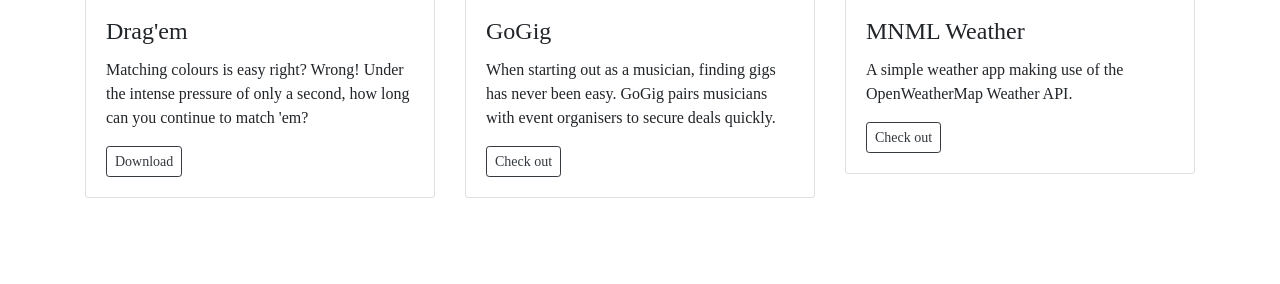
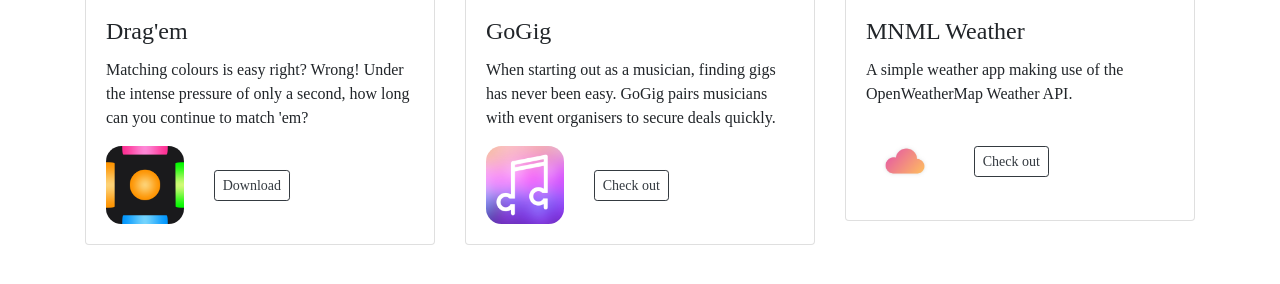
Before and after one commit to LChilvers05/LChilvers05.github.io, a plain HTML site: page portfolio.html in a window 1280 px wide. Shown: the part 304-588 px from the top of the page. Drawn offline with nearby package versions, Linux system fonts and the light colour scheme.

Commit message:
App icons in Portfolio
Added app icons to the portfolio page

```diff
--- a/portfolio.css
+++ b/portfolio.css
@@ -7,3 +7,11 @@ body {
   text-shadow: 1px 4px 2px #a1b9c2;
   background-image: linear-gradient(white, 	#bcd8e3);
 }
+
+.card-img-bottom {
+  border-radius: 20%;
+}
+
+#appicon {
+  padding-left: 0px;
+}
--- a/portfolio.html
+++ b/portfolio.html
@@ -24,7 +24,16 @@
             <div class="card-body">
               <h4 class="card-title">Drag'em</h4>
               <p class="card-text">Matching colours is easy right? Wrong! Under the intense pressure of only a second, how long can you continue to match 'em?</p>
-              <a href="https://apps.apple.com/us/app/dragem/id1337221210" class="btn btn-outline-dark btn-sm">Download</a>
+              <div id="appicon" class="container">
+                <div class="row align-items-center">
+                  <div class="col-4">
+                    <img src="dragemicon.png" alt="" class="card-img-bottom">
+                  </div>
+                  <div class="col-8">
+                    <a href="https://apps.apple.com/us/app/dragem/id1337221210" class="btn btn-outline-dark btn-sm">Download</a>
+                  </div>
+                </div>
+              </div>
             </div>
           </div>
         </div>
@@ -34,7 +43,16 @@
             <div class="card-body">
               <h4 class="card-title">GoGig</h4>
               <p class="card-text">When starting out as a musician, finding gigs has never been easy. GoGig pairs musicians with event organisers to secure deals quickly.</p>
-              <a href="" class="btn btn-outline-dark btn-sm">Check out</a>
+              <div id="appicon" class="container">
+                <div class="row align-items-center">
+                  <div class="col-4">
+                    <img src="gogigicon.png" alt="" class="card-img-bottom">
+                  </div>
+                  <div class="col-8">
+                    <a href="" class="btn btn-outline-dark btn-sm">Check out</a>
+                  </div>
+                </div>
+              </div>
             </div>
           </div>
         </div>
@@ -44,7 +62,16 @@
             <div class="card-body">
               <h4 class="card-title">MNML Weather</h4>
               <p class="card-text">A simple weather app making use of the OpenWeatherMap Weather API.</p>
-              <a href="" class="btn btn-outline-dark btn-sm">Check out</a>
+              <div id="appicon" class="container">
+                <div class="row align-items-center">
+                  <div class="col-4">
+                    <img src="weathericon.png" alt="" class="card-img-bottom">
+                  </div>
+                  <div class="col-8">
+                    <a href="" class="btn btn-outline-dark btn-sm">Check out</a>
+                  </div>
+                </div>
+              </div>
             </div>
           </div>
         </div>
```
Also changed, not shown: PortfolioImages/Icon2.jpg (added), dragemicon.png (added), gogigicon.png (added), weathericon.png (added), 1 other file.
